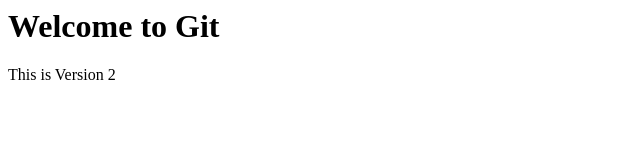
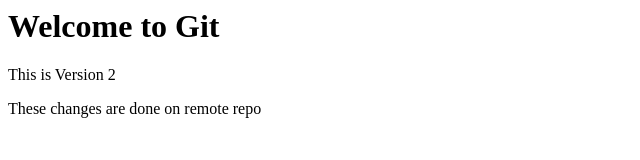
Before and after one commit to Dhananjaycool/myrepo, a plain HTML site: page index.html in a window 1280 px wide. Shown: the whole page, without its empty margins (0-640 px from the left). Drawn offline with Linux system fonts and the light colour scheme.

Commit message:
Updated index.html from remote repo

```diff
--- a/index.html
+++ b/index.html
@@ -1,2 +1,3 @@
 <h1>Welcome to Git</h1>
 <p>This is Version 2</p>
+<p>These changes are done on remote repo</p>
```
